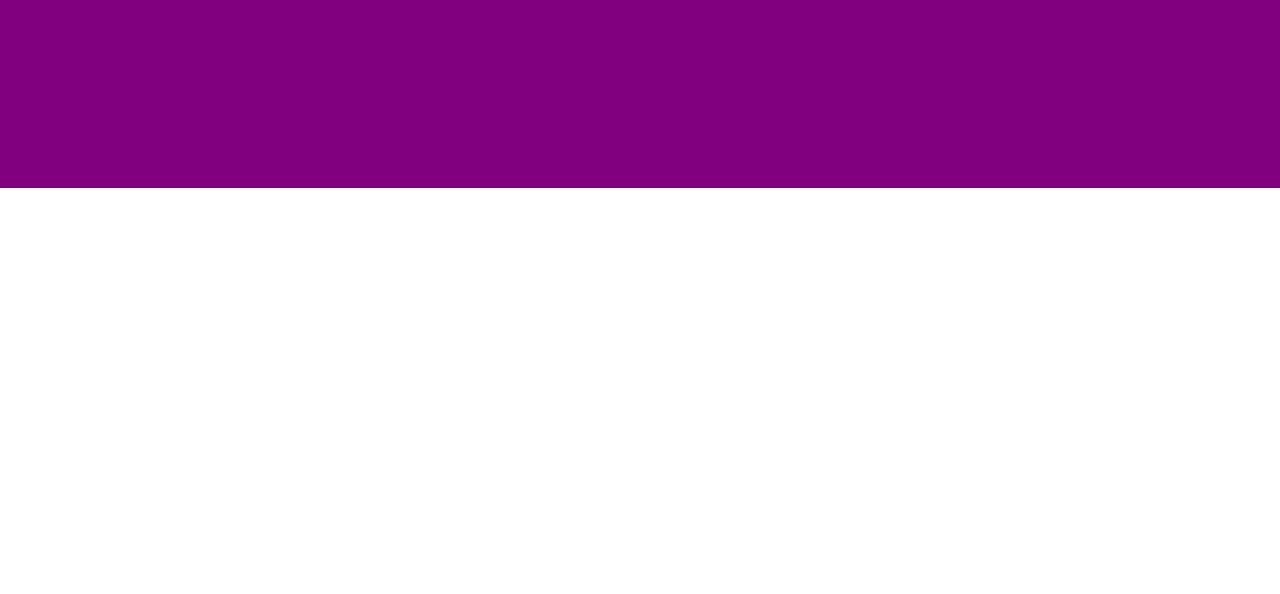
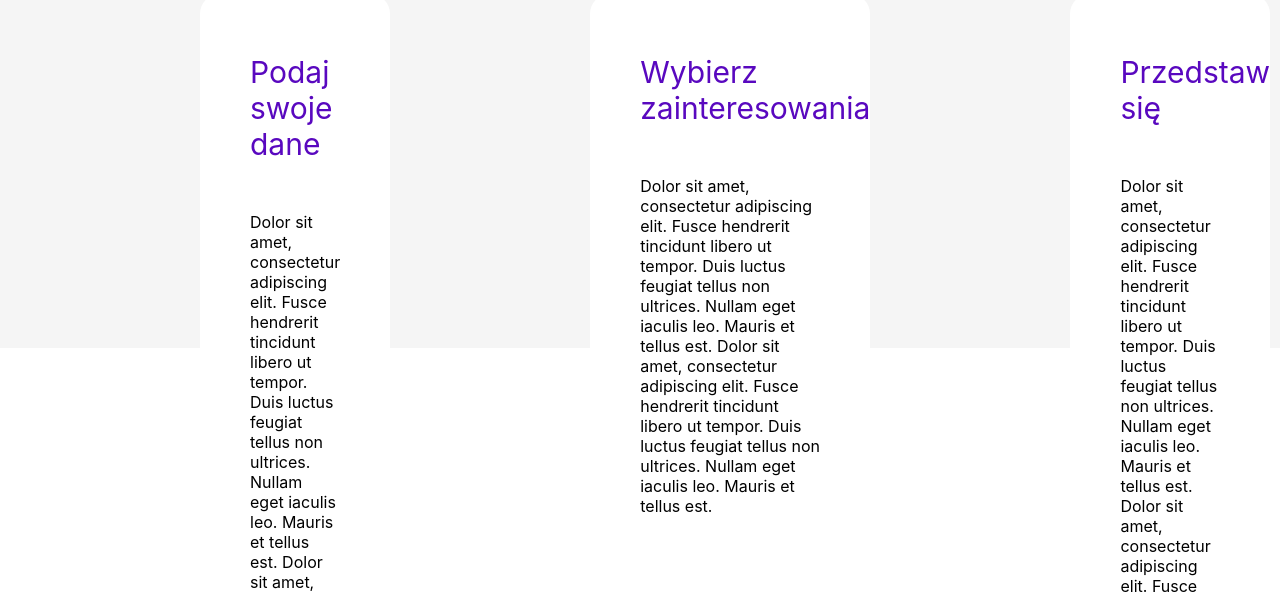
Before and after one commit to Lukang11/Inzynierka, a React (Create React App) app in the folder fun-finder-frontend/: page / in a window 1280 px wide. Shown: the part 1482-2076 px from the top of the page. Before the commit the page ends 1670 px from the top, so only its background shows below. Built offline with nearby package versions, Linux system fonts and the light colour scheme.

Commit message:
second-section completed

```diff
--- /dev/null
+++ b/fun-finder-frontend/src/Components/WelcomePage/Card.js
@@ -0,0 +1,14 @@
+import React from "react";
+import "./WelcomePage.css";
+
+function Card(props) {
+    return (
+        <div className="card">
+            <div className="card-title">{props.title}</div>
+            <div className="card-text">{props.text}</div>
+        </div>
+
+    )
+}
+
+export default Card;
--- /dev/null
+++ b/fun-finder-frontend/src/Components/WelcomePage/CardData.js
@@ -0,0 +1,17 @@
+export default [
+    {
+        id: 1,
+        title: "Podaj swoje dane",
+        text: "Dolor sit amet, consectetur adipiscing elit. Fusce hendrerit tincidunt libero ut tempor. Duis luctus feugiat tellus non ultrices. Nullam eget iaculis leo. Mauris et tellus est. Dolor sit amet, consectetur adipiscing elit. Fusce hendrerit tincidunt libero ut tempor. Duis luctus feugiat tellus non ultrices. Nullam eget iaculis leo. Mauris et tellus est."
+    },
+    {
+        id: 2,
+        title: "Wybierz zainteresowania",
+        text: "Dolor sit amet, consectetur adipiscing elit. Fusce hendrerit tincidunt libero ut tempor. Duis luctus feugiat tellus non ultrices. Nullam eget iaculis leo. Mauris et tellus est. Dolor sit amet, consectetur adipiscing elit. Fusce hendrerit tincidunt libero ut tempor. Duis luctus feugiat tellus non ultrices. Nullam eget iaculis leo. Mauris et tellus est."
+    },
+    {
+        id: 3,
+        title: "Przedstaw się",
+        text: "Dolor sit amet, consectetur adipiscing elit. Fusce hendrerit tincidunt libero ut tempor. Duis luctus feugiat tellus non ultrices. Nullam eget iaculis leo. Mauris et tellus est. Dolor sit amet, consectetur adipiscing elit. Fusce hendrerit tincidunt libero ut tempor. Duis luctus feugiat tellus non ultrices. Nullam eget iaculis leo. Mauris et tellus est."
+    }
+]
--- a/fun-finder-frontend/src/Components/WelcomePage/WelcomePage.css
+++ b/fun-finder-frontend/src/Components/WelcomePage/WelcomePage.css
@@ -76,8 +76,32 @@ padding-right: 200px;
 
 
 .second-section {
-    background-color: purple;
-    height: 100vh;
+    background-color: #F5F5F5;
+    height: 120vh;
+}
+
+.card {
+    height: 500px;
+    width: 400px;
+    background-color: #FFFF;
+    border-radius: 20px;
+}
+
+.card-title {
+    color: var(--mainpurple);
+    font-size: 30px;
+    padding-top: 60px;
+    padding-left: 50px;
+}
+
+.card-text {
+    padding: 50px;
+}
+
+.cards-container {
+padding: 200px;
+  display: flex;
+  gap: 200px;
 }
 
 .third-section {
--- a/fun-finder-frontend/src/Components/WelcomePage/WelcomePage.js
+++ b/fun-finder-frontend/src/Components/WelcomePage/WelcomePage.js
@@ -1,10 +1,22 @@
 import React from "react";
 import "./WelcomePage.css";
 import firstSectionImg from "./Images/first-section-img.png";
-import Button from 'react-bootstrap/Button';
+import Card from "./Card.js";
+import data from "./CardData.js";
+
+function WelcomePage() {
+
+    const cards = data.map(item => {
+        return (
+            <Card
+                key={item.id}
+                {...item}
+
+            />
+        )
+    })
 
 
-function WelcomePage() {
     return (
         <div>
             <div className="first-section">
@@ -32,8 +44,13 @@ function WelcomePage() {
                     </div>
                 </div>
             </div>
+
             <div className="second-section">
-                <h2>hello world!</h2>
+                <div className="section-title">Tworzenie profilu. Szybkie i proste</div>
+                <div className="section-text">Dolor sit amet, consectetur adipiscing elit. Fusce hendrerit tincidunt libero ut tempor. Duis luctus feugiat tellus non ultrices. Nullam eget iaculis leo. Mauris et tellus est. Nullam quis risus justo. Curabitur luctus sed elit ac vehicula. Dolor sit amet, consectetur adipiscing elit. Fusce hendrerit tincidunt libero ut tempor. </div>
+
+                <div className="cards-container">{cards}</div>
+
             </div>
         </div>
     );
```
